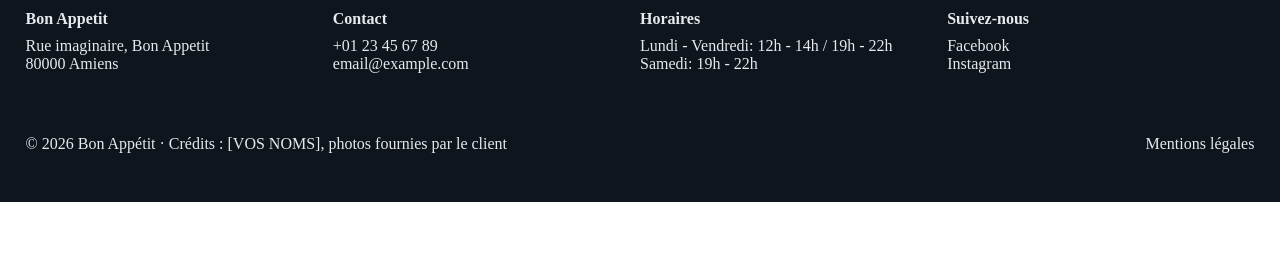
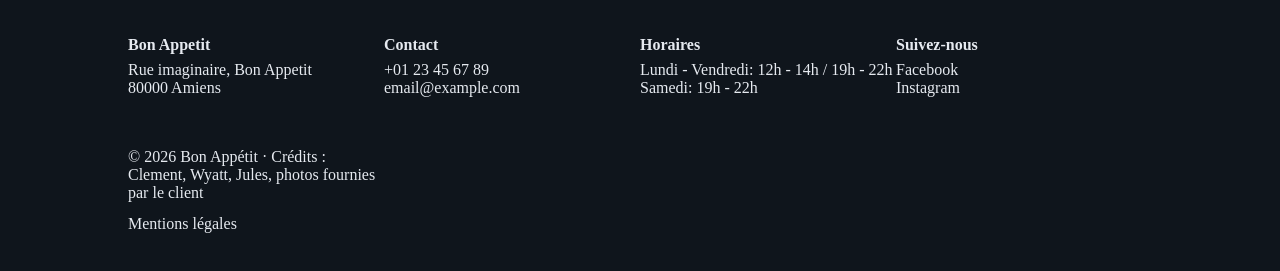
Before and after one commit to RouyouteDev/PROJ-Site-Michel-BOUILLON, a plain HTML site: page index.html in a window 1280 px wide. Shown: the part 613-884 px from the top of the page. Before the commit the page ends 815 px from the top, so only its background shows below. Drawn offline with Linux system fonts and the light colour scheme.

Commit message:
fix footer

```diff
--- a/assets/css/style.css
+++ b/assets/css/style.css
@@ -46,8 +46,12 @@ footer{
     padding: 1% 2%;
     color: var(--primary);
     background-color: var(--bg-header);
-    display: grid;
-    grid-template-columns: 1fr 1fr 1fr 1fr;
+    display: flex;
+    flex-wrap: wrap;
+    padding: 3% 10%;
+    ul{
+        width: 25%;
+    }
     li{
         list-style-type: none;
     }
@@ -60,11 +64,9 @@ footer{
         text-decoration: none;
     }
     .last-ul{
-        display: flex;
-        justify-content: space-between;
-        grid-column: 1 / 5;
-        li{
-            padding: 5%  0 3% 0;
+        li:first-child{
+            padding-top: 5%;
+            margin: 15% 0 5% 0;
         }
     }
 }
--- a/index.html
+++ b/index.html
@@ -101,7 +101,7 @@
             <li><a href="#">Instagram</a></li>
         </ul>
         <ul class="last-ul">
-            <li>© 2026 Bon Appétit · Crédits : [VOS NOMS], photos fournies par le client</li>
+            <li>© 2026 Bon Appétit · Crédits : Clement, Wyatt, Jules, photos fournies par le client</li>
             <li>Mentions légales</li>
         </ul>
 	</footer>
```
